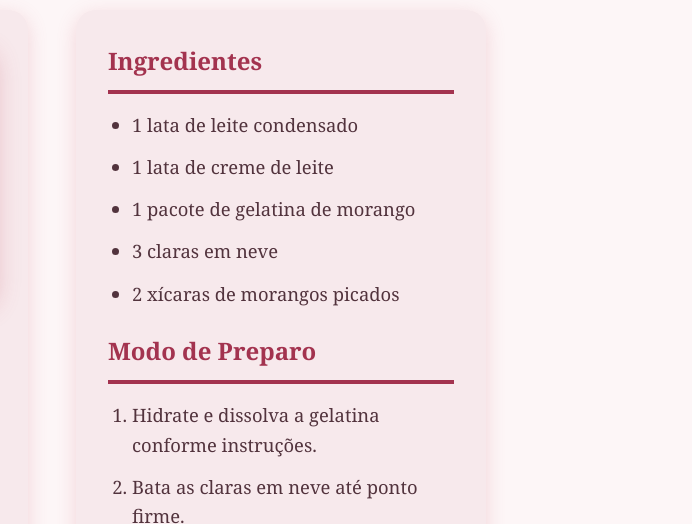
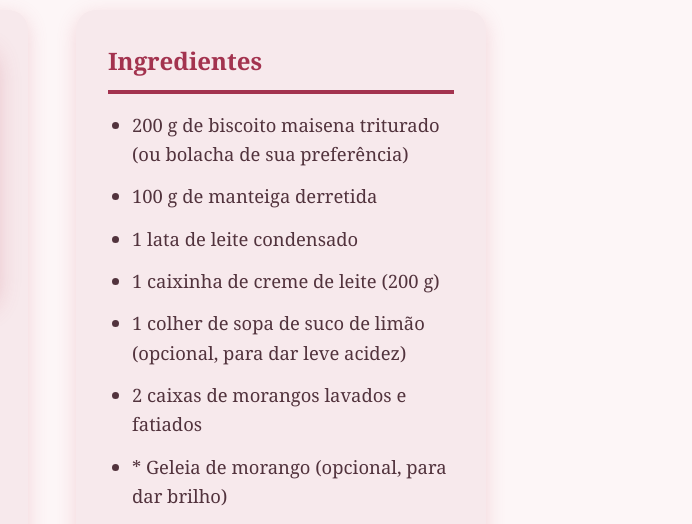
Before and after one commit to Isaa22/Torta-de-Morango, a plain HTML site: page index.html in a window 1280 px wide. Shown: the part 339-863 px from the top of the page, 588-1280 px from the left. Drawn offline with Linux system fonts and the light colour scheme.

Commit message:
Update index.html

```diff
--- a/index.html
+++ b/index.html
@@ -23,11 +23,13 @@
     <section class="card detalhes-card">
       <h2>Ingredientes</h2>
       <ul>
+        <li>200 g de biscoito maisena triturado (ou bolacha de sua preferência)</li>
+        <li>100 g de manteiga derretida</li>
         <li>1 lata de leite condensado</li>
-        <li>1 lata de creme de leite</li>
-        <li>1 pacote de gelatina de morango</li>
-        <li>3 claras em neve</li>
-        <li>2 xícaras de morangos picados</li>
+        <li>1 caixinha de creme de leite (200 g)</li>
+        <li>1 colher de sopa de suco de limão (opcional, para dar leve acidez)</li>
+        <li>2 caixas de morangos lavados e fatiados</li>
+        <li>* Geleia de morango (opcional, para dar brilho)</li>
       </ul>
 
       <h2>Modo de Preparo</h2>
```
